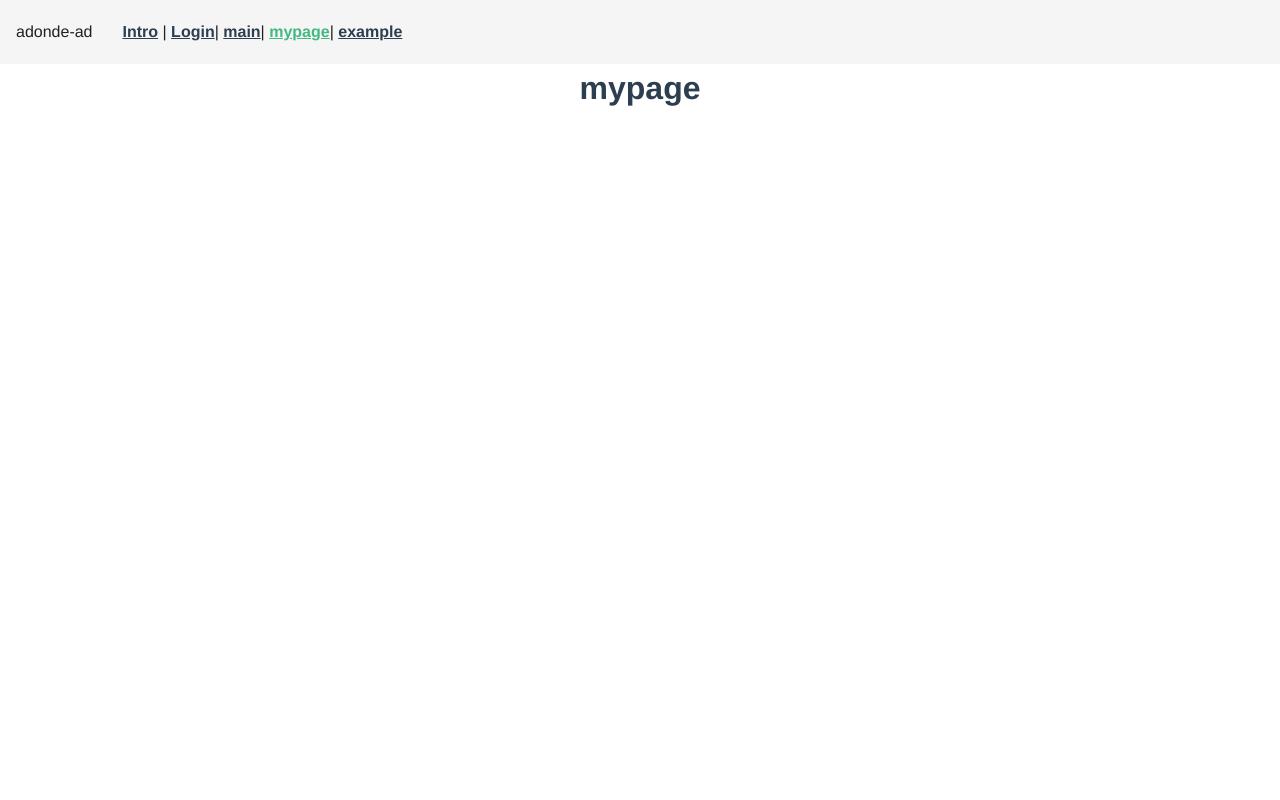
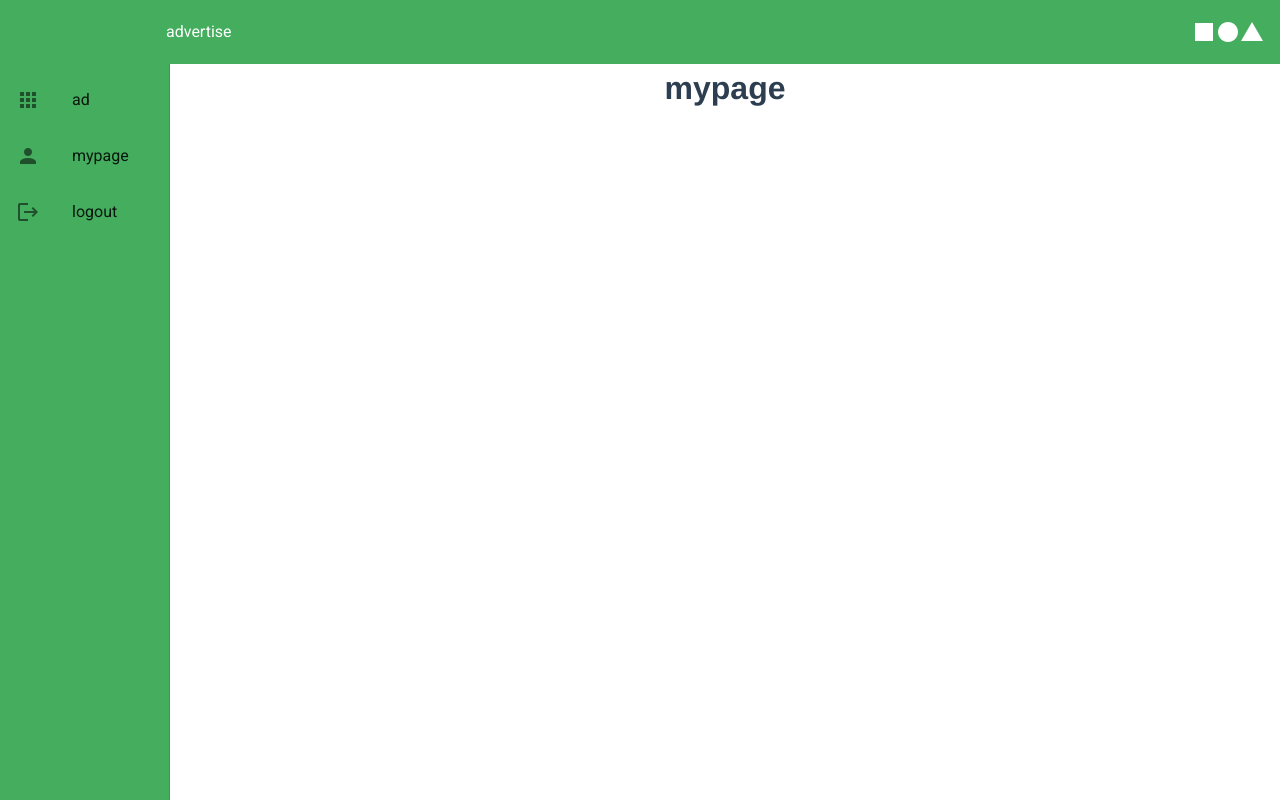
Before and after one commit to adonde-app/adonde-ad, a Vue app: page /mypage in a window 1280 px wide. Built offline with nearby package versions, Linux system fonts and the light colour scheme.

Commit message:
add nav-drawer

```diff
--- a/src/App.vue
+++ b/src/App.vue
@@ -1,33 +1,74 @@
 <template>
-  <div id="app">
-    <v-app-bar app color="blue" flat v-if="showAppBar">
-      adonde-ad
-      <nav>
-        <router-link to="/">Intro</router-link> |
-        <router-link to="/login">Login</router-link>|
-        <router-link to="/main">main</router-link>|
-        <router-link to="/mypage">mypage</router-link>|
-        <router-link to="/example">example</router-link>
-      </nav>
+  <v-app id="inspire">
+    <v-app-bar app color="#44AD5E" dark elevate-on-scroll clipped-left>
+      <v-app-bar-nav-icon
+        v-if="!drawer"
+        @click="drawer = !drawer"
+      ></v-app-bar-nav-icon>
+      <router-link to="/">
+        <v-toolbar-title>
+          <div class="d-flex align-center">
+            <v-img
+              alt="Logo"
+              contain
+              :src="require(`./assets/logo.png`)"
+              transition="scale-transition"
+              width="50"
+            />
+            <v-img
+              alt="adonde"
+              contain
+              :src="require(`./assets/adonde.png`)"
+              transition="scale-transition"
+              width="100"
+            />
+          </div>
+        </v-toolbar-title>
+      </router-link>
+      advertise
+      <v-spacer></v-spacer>
+
+      <v-icon>mdi-square</v-icon>
+
+      <v-icon>mdi-circle</v-icon>
+
+      <v-icon>mdi-triangle</v-icon>
     </v-app-bar>
 
-    <router-view />
-  </div>
+    <v-navigation-drawer
+      v-model="drawer"
+      clipped
+      app
+      color="#44AD5E"
+      width="170"
+    >
+      <v-list>
+        <v-list-item v-for="[icon, text] in links" :key="icon" link>
+          <v-list-item-icon>
+            <v-icon>{{ icon }}</v-icon>
+          </v-list-item-icon>
+
+          <v-list-item-content>
+            <v-list-item-title>{{ text }}</v-list-item-title>
+          </v-list-item-content>
+        </v-list-item>
+      </v-list>
+    </v-navigation-drawer>
+
+    <router-view></router-view>
+  </v-app>
 </template>
 
 <script>
-import { mapState } from "vuex";
 export default {
-  data() {
-    return {
-      dialog: false,
-      showAppBar: true,
-    };
-  },
-  methods: {},
-  computed: {},
-  watch: {},
-  mounted() {},
+  data: () => ({
+    drawer: null,
+    links: [
+      ["mdi-apps", "ad"],
+      ["mdi-account", "mypage"],
+      ["mdi-logout", "logout"],
+    ],
+  }),
 };
 </script>
 
@@ -39,17 +80,4 @@ export default {
   text-align: center;
   color: #2c3e50;
 }
-
-nav {
-  padding: 30px;
-
-  a {
-    font-weight: bold;
-    color: #2c3e50;
-
-    &.router-link-exact-active {
-      color: #42b983;
-    }
-  }
-}
 </style>
--- a/src/views/IntroView.vue
+++ b/src/views/IntroView.vue
@@ -1,9 +1,8 @@
 <template>
   <v-app>
-    <v-main>
-      <div class="intro">
-        <HelloWorld /></div
-    ></v-main>
+    <div class="intro">
+      <HelloWorld />
+    </div>
   </v-app>
 </template>
 
```
Also changed, not shown: src/assets/adonde.png (added), src/assets/logo.png.
